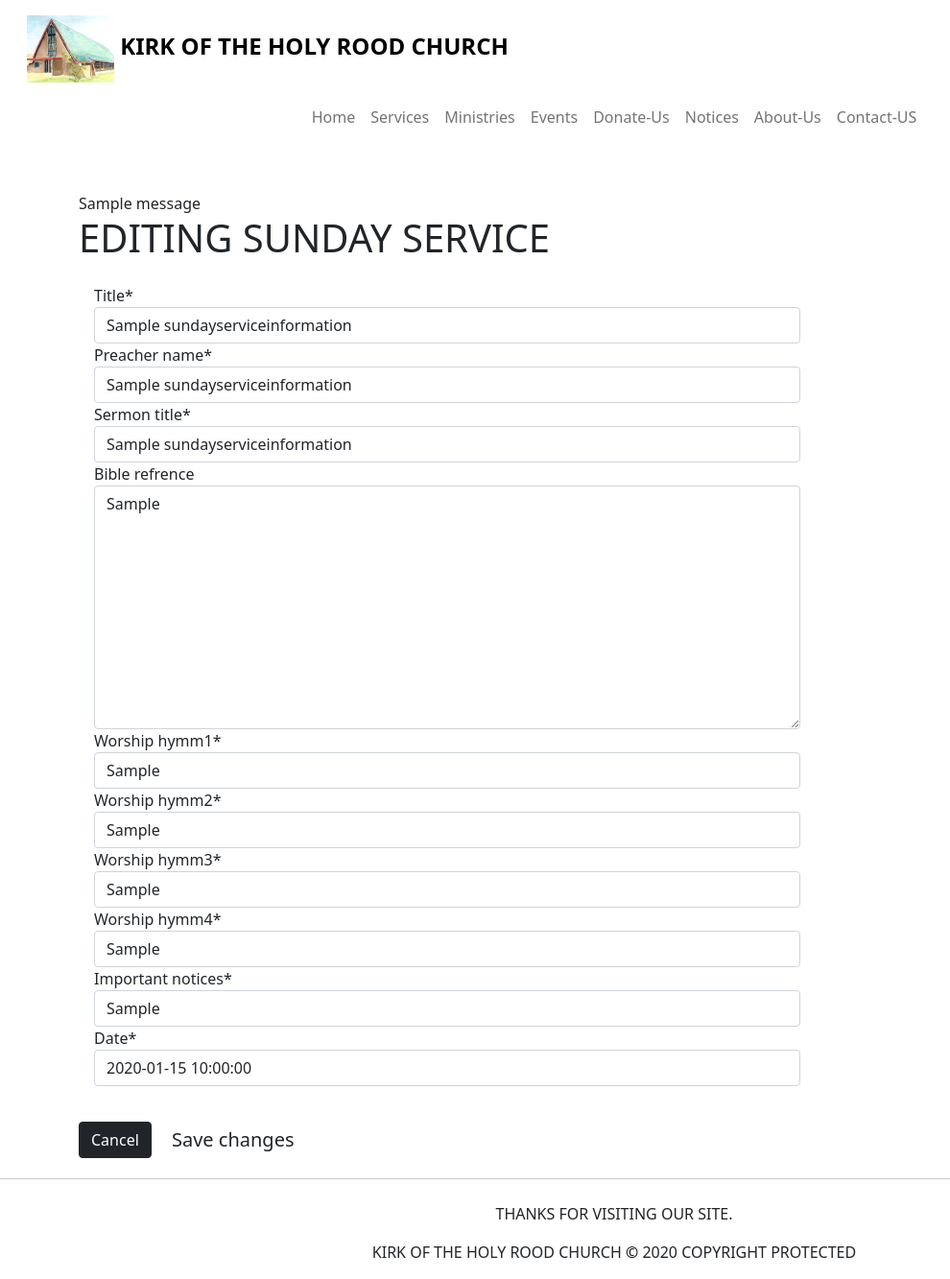
After one commit to ashur-k/-Kirk-of-the-Holy-Rood-Church, a Django app: page /edit_sunday_services/1/ in a window 1280 px wide. The commit adds this page. Shown: the whole page at 96% size, without its empty margins (0-990 px from the left). Run offline with Django 3.2, Linux system fonts and the light colour scheme; tables that the repository leaves empty hold one stand-in row (values such as "Sample post"); one stand-in notice (Sample message) is shown; some libraries are stand-ins or nearby versions.

Commit message:
sunday service is connected to database

```diff
--- /dev/null
+++ b/services/forms.py
@@ -0,0 +1,22 @@
+from django import forms
+from .models import (
+    SundayServiceInformation
+    )
+
+
+class SundayServiceInformationForm(forms.ModelForm):
+
+    class Meta:
+        model = SundayServiceInformation
+        fields = [
+            'title',
+            'preacher_name',
+            'sermon_title',
+            'bible_refrence',
+            'worship_hymm1',
+            'worship_hymm2',
+            'worship_hymm3',
+            'worship_hymm4',
+            'important_notices',
+            'date'
+            ]
--- a/services/models.py
+++ b/services/models.py
@@ -12,3 +12,23 @@ class Videos(models.Model):
     main_paragraph = models.TextField(max_length=100, blank=True)
     status = models.CharField(max_length=10, choices=STATUS, default='True')
     date = models.DateTimeField()
+
+    def __str__(self):
+        return self.title
+
+
+class SundayServiceInformation(models.Model):
+    title = models.CharField(max_length=30, null=False, blank=False)
+    preacher_name = models.CharField(max_length=50, null=False, blank=False)
+    sermon_title = models.CharField(max_length=100, null=False, blank=False)
+    bible_refrence = models.TextField(blank=True)
+    worship_hymm1 = models.CharField(max_length=100)
+    worship_hymm2 = models.CharField(max_length=100)
+    worship_hymm3 = models.CharField(max_length=100)
+    worship_hymm4 = models.CharField(max_length=100)
+    important_notices = models.CharField(max_length=300)
+    date = models.DateTimeField()
+    updated_at = models.DateTimeField(auto_now_add=True)
+
+    def __str__(self):
+        return self.title
--- /dev/null
+++ b/services/templates/services/edit_sunday_services.html
@@ -0,0 +1,53 @@
+{% extends "base.html" %}
+
+{% block extra_css %}
+
+{% endblock %}
+{% load static %}
+
+{% block page_header %}
+    <div class="container header-container">
+
+    </div>
+{% endblock %}
+
+{% block content %}
+<div style="height: 19vh;"></div>
+<div class="container">
+    <div class="row">
+        <div class="col-sm-12">
+            {% if messages %}
+                <div class="message-container">
+                    {% for message in messages %}
+                        {{ message }}
+                    {% endfor %}
+                </div>
+            {% endif %}
+        </div>
+    </div>
+</div>
+
+<div class="container" style="height:100%;">
+    <div class="row">
+
+       <div class="col-sm-12">
+          <h1 class="text-uppercase">Editing Sunday Service</h1>
+        </div>
+        <div class="col-sm-8 m-3">
+            <form id="update{{service.id}}ServiceInfomration" method="POST">
+                {% csrf_token %}
+                {{form | crispy}}
+            </form>
+        </div>
+        <div class="col-sm-12 mt-3">
+            <a href="{% url 'sunday_services' %}" type="button" class="btn btn-dark">Cancel</a>
+            <button form="update{{service.id}}ServiceInfomration" type="submit" class="btn btn-lg" {% include 'includes/theme.html' %}>Save changes</button>
+        </div>
+    </div>
+</div>
+{% endblock %}
+
+{% block postloadjs %}
+
+
+{% endblock %}
--- a/services/urls.py
+++ b/services/urls.py
@@ -5,4 +5,8 @@ from .import views
 urlpatterns = [
     path('services/', views.services, name='services'),
     path('sunday_services/', views.sunday_services, name='sunday_services'),
+    path(
+        'edit_sunday_services/<int:id>/',
+        views.edit_sunday_services,
+        name='edit_sunday_services'),
 ]
--- a/services/views.py
+++ b/services/views.py
@@ -1,5 +1,7 @@
-from django.shortcuts import render
-from . models import Videos
+from django.contrib import messages
+from django.shortcuts import render, get_object_or_404, redirect, reverse
+from . models import Videos, SundayServiceInformation
+from .forms import SundayServiceInformationForm
 
 
 def services(request):
@@ -14,10 +16,34 @@ def services(request):
 
 
 def sunday_services(request):
+    service = SundayServiceInformation.objects.all()
     template = 'services/sunday_services.html'
 
+    form = SundayServiceInformationForm()
+
     context = {
-
+        'services': service,
+        'form': form
         }
 
     return render(request, template, context)
+
+
+def edit_sunday_services(request, id):
+    service = get_object_or_404(SundayServiceInformation, id=id)
+    template = 'services/edit_sunday_services.html'
+    form = SundayServiceInformationForm(instance=service)
+
+    if request.method == 'POST':
+        form = SundayServiceInformationForm(request.POST, instance=service)
+        if form.is_valid():
+            form.save()
+            messages.success(request, 'Service successfully updated')
+            return redirect(reverse('sunday_services'))
+
+    context = {
+        'services': service,
+        'form': form
+        }
+
+    return render(request, template, context)
--- a/templates/base.html
+++ b/templates/base.html
@@ -106,7 +106,11 @@
         <div class="row" {% include 'includes/theme.html' %}>
             <nav class="navbar navbar-expand-lg navbar-light w-100 text-center p-2" >
 
-                <button class="navbar-toggler m-2" type="button" data-toggle="collapse" data-target="#main-nav" aria-controls="main-nav" aria-expanded="false" aria-label="Toggle navigation">
+                <button class="navbar-toggler m-2" type="button"
+                data-toggle="collapse" data-target="#main-nav"
+                aria-controls="main-nav" aria-expanded="false"
+                aria-label="Toggle navigation"
+                style="width: 100%  !important;">
                     <h5 class="logo-font text-black text-right">
                         <strong class="text-uppercase">Kirk Of the Holy Rood Church</strong>
                     </h5>
```
Also changed, not shown: services/admin.py (+14 -1 lines), services/templates/services/sunday_services.html (+49 -10 lines), services/migrations/0007_sundayserviceinformation.py (added).
